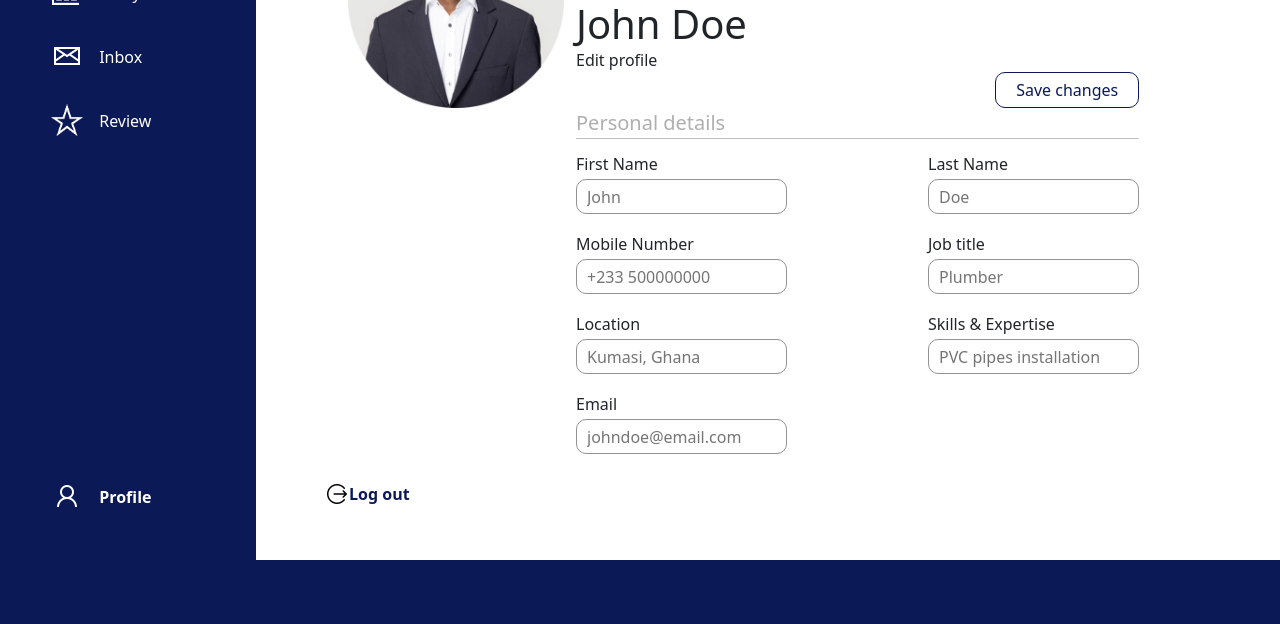
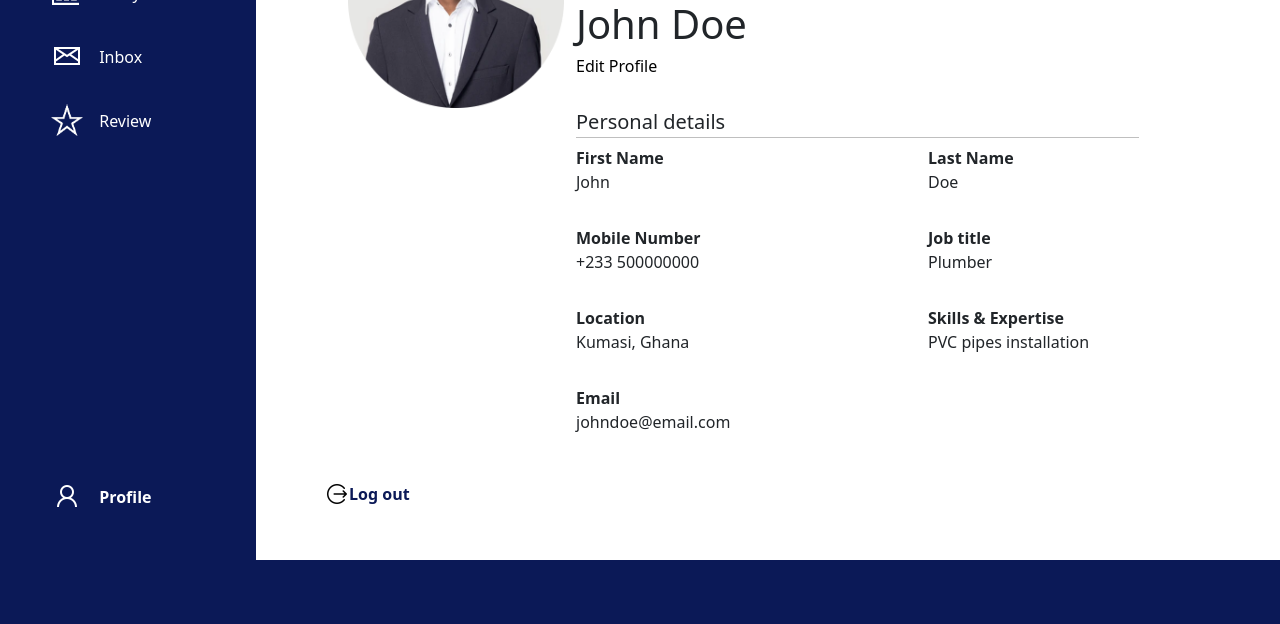
Before and after one commit to Donatuszagla/Handy-Man, a Flask app: page /profile in a window 1280 px wide. Shown: the part 240-864 px from the top of the page. Run offline with Flask 3, Linux system fonts and the light colour scheme.

Commit message:
Added profile editing popup

```diff
--- a/static/assets/script.js
+++ b/static/assets/script.js
@@ -100,4 +100,22 @@ document.addEventListener("DOMContentLoaded", () => {
             selectElement.appendChild(option);
         });
     }
+    // edit profile logic
+    const editProfile = document.getElementById("edit-profile-button");
+    const showForm = document.querySelector(".profile-self .form-container");
+
+    if (editProfile && showForm) {
+      // Open the form when the edit button is clicked
+      editProfile.addEventListener("click", () => {
+        showForm.style.visibility = "visible";
+
+        // Add a click event listener to the document to close the form when clicking outside
+        document.addEventListener("click", (event) => {
+          if (!showForm.contains(event.target) && event.target !== editProfile) {
+            showForm.style.visibility = "hidden";
+          }
+        });
+      });
+    }
+
 });
--- a/static/assets/style.css
+++ b/static/assets/style.css
@@ -1099,6 +1099,19 @@ a.link-secondary{
 .profile-self .edit-profile-container{
     margin: 0 0 0 40vh;
 }
+.profile-self .profile-details{
+    height: 50vh;
+}
+.profile-self .profile-details > div{
+    height: 80%;
+}
+.profile-self .profile-details > div div{
+    width: 50%;
+    height: 50%;
+}
+.profile-self .profile-details > div div div label{
+    font-weight: bold;
+}
 .profile-self form div input{
     border: 1px solid #939393;
     padding: 0 10px;
@@ -1106,11 +1119,11 @@ a.link-secondary{
 }
 .profile-self form > input{
     background-color: transparent;
-    color: #0B1957;
+    color: #ffffff;
     width: fit-content;
     height: fit-content;
     padding: 5px 20px;
-    border: 1px solid #0B1957;
+    border: 1px solid #ffffff;
     margin-left: auto;
     margin-right: 20%;
     transition: 0.5s ease-in-out;
@@ -1120,12 +1133,32 @@ a.link-secondary{
     color: #fff;
     border-color: #002fff;
 }
+#edit-profile-button{
+    width: fit-content;
+    background-color: transparent;
+    transition: 0.5s ease-in-out;
+}
+#edit-profile-button:hover{
+    color: #002fff;
+}
 .profile-self form > p{
     color: #afafaf;
 }
 .profile-self form div label{
     width: fit-content;
     margin: 5px 0 3px 0;
+    color: #fff;
+}
+.profile-self .form-container{
+    position: absolute;
+    height: 55vh;
+    width: 55vw;
+    background-color: rgba(29, 15, 101, 0.9);
+    padding: 2.5vh 2.5vw;
+    left: 25%;
+    box-shadow: 0 5px 10px rgba(0, 0, 0, 0.5);
+    border-radius: 0.75rem;
+    visibility: hidden;
 }
 .profile-self form{
     height: 50vh;
--- a/templates/profile.html
+++ b/templates/profile.html
@@ -19,7 +19,46 @@
            </div>
            <div class="edit-profile-container d-flex flex-column">
             <h1>John Doe</h1>
-            <p>Edit profile</p>
+            <button id="edit-profile-button">Edit Profile</button>
+            <div class="profile-details">
+                <p class="fs-5 mt-4">Personal details</p>
+                <hr style="border: 0; height: 1px; background-color: #000; width: 80%;">
+                <div class="d-flex mt-2">
+                    <div>
+                        <div class="d-flex flex-column">
+                            <label>First Name</label>
+                            <p>John</p>
+                        </div>
+                        <div class="d-flex flex-column">
+                            <label>Mobile Number</label>
+                            <p>+233 500000000</p>
+                        </div>
+                        <div class="d-flex flex-column">
+                            <label>Location</label>
+                            <p>Kumasi, Ghana</p>
+                        </div>
+                        <div class="d-flex flex-column">
+                            <label >Email</label>
+                            <p>johndoe@email.com</p>
+                        </div>
+                    </div>
+                    <div>
+                        <div class="d-flex flex-column">
+                            <label>Last Name</label>
+                            <p>Doe</p>
+                        </div>
+                        <div class="d-flex flex-column">
+                            <label>Job title</label>
+                            <p>Plumber</p>
+                        </div>
+                        <div class="d-flex flex-column">
+                            <label>Skills & Expertise</label>
+                            <p>PVC pipes installation</p>
+                        </div>
+                    </div>
+                </div>
+            </div>
+            <div class="form-container">
                 <form action="">
                     <input type="button" value="Save changes">
                     <p class="fs-5">Personal details</p>
@@ -59,6 +98,7 @@
                         </div>
                     </div>
                 </form>
+            </div>
             <div class="logout position-absolute">
                 <button class="d-flex" onclick="window.location.href='{{ url_for('logout') }}'">
                     <img src="../static/icons/Logout Rounded.png" alt="" width="24" height="24">
@@ -67,8 +107,8 @@
             </div>
            </div>
         </div>
+    </div>
 
-    </div>
     {% include 'footer.html' %}
     <script src="../static/assets/script.js"></script>
     <script src="https://cdn.jsdelivr.net/npm/bootstrap@5.3.3/dist/js/bootstrap.bundle.min.js" integrity="sha384-YvpcrYf0tY3lHB60NNkmXc5s9fDVZLESaAA55NDzOxhy9GkcIdslK1eN7N6jIeHz" crossorigin="anonymous"></script>
```
Lines whose indentation alone changed are shown as unchanged.
